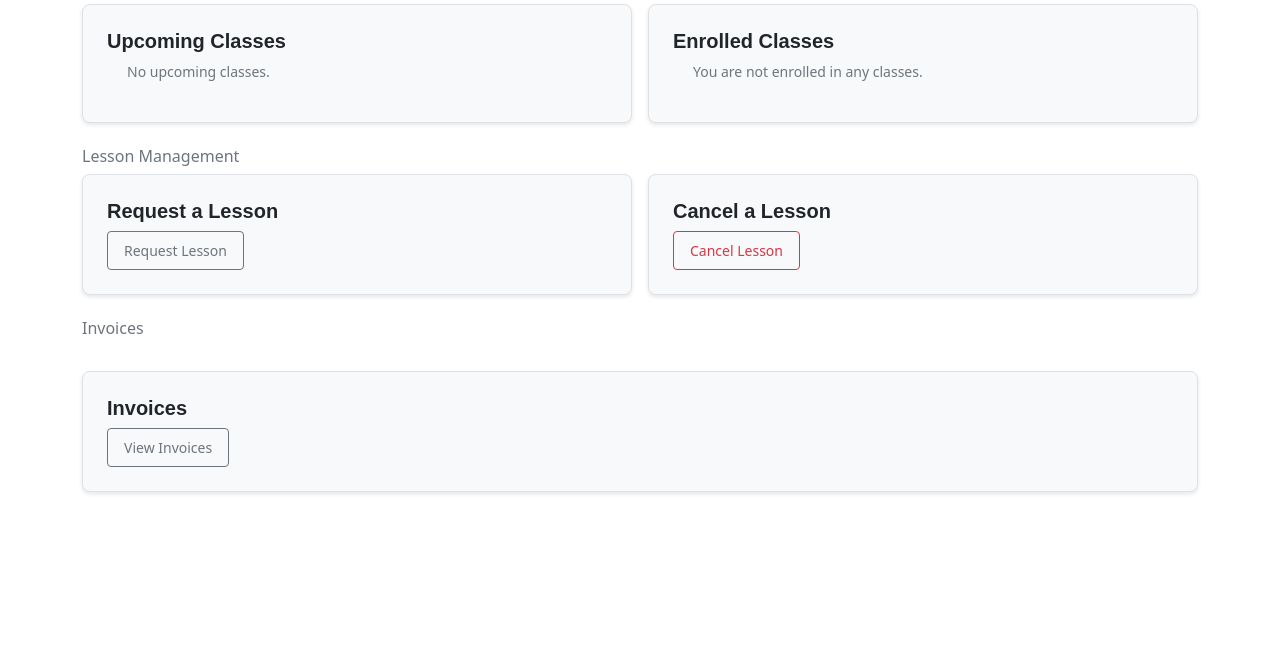
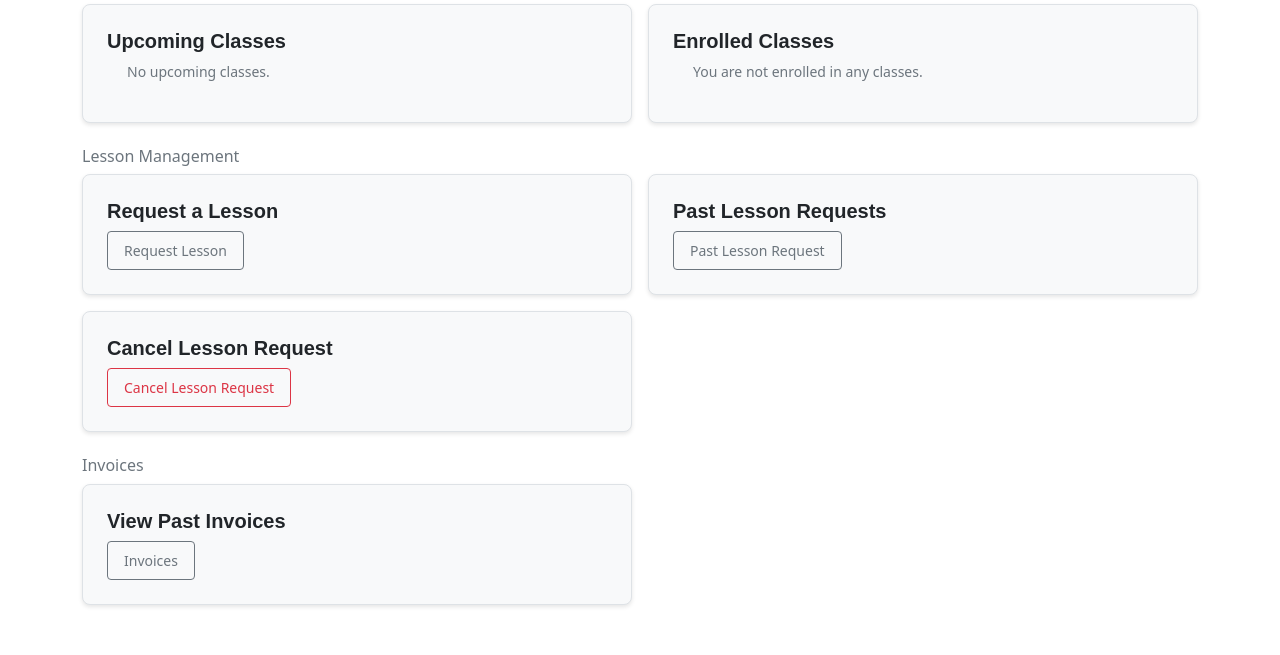
Before and after one commit to Noufabdalm/Narwhal, a Django app: template tutorials/templates/student_dashboard.html in a window 1280 px wide. Shown: the part 195-850 px from the top of the page. Before the commit the page ends 689 px from the top, so only its background shows below. Run offline with Django 3.2, Linux system fonts and the light colour scheme; the template is opened without the code that fills it, so the values that code supplies are empty; some libraries are stand-ins or nearby versions.

Commit message:
Improved front end for tutor and student dashboards

```diff
--- a/tutorials/templates/admin_dashboard.html
+++ b/tutorials/templates/admin_dashboard.html
@@ -82,5 +82,7 @@ Admin Dashboard
             </div>
         </div>
     </div>
+    <div class="row" style="height: 50px;"></div>
+    <div class="row" style="height: 50px;"></div>
 </div>
 {% endblock %}
--- a/tutorials/templates/student_dashboard.html
+++ b/tutorials/templates/student_dashboard.html
@@ -51,23 +51,31 @@ Student Dashboard
                 <a href="{% url 'lesson_requests' %}" class="btn btn-outline-secondary btn-sm">Request Lesson</a>
             </div>
         </div>
+        <!-- View Past Requests -->
+        <div class="col-md-6">
+            <div class="p-4 bg-light border rounded">
+                <h5 class="fw-bold text-dark">Past Lesson Requests</h5>
+                <a href="{% url 'student_lesson_requests' %}" class="btn btn-outline-secondary btn-sm">Past Lesson Request</a>
+            </div>
+        </div>
         <!-- Cancel Lesson -->
         <div class="col-md-6">
             <div class="p-4 bg-light border rounded">
-                <h5 class="fw-bold text-dark">Cancel a Lesson</h5>
-                <a href="{% url 'cancellation_request' %}" class="btn btn-outline-danger btn-sm">Cancel Lesson</a>            </div>
+                <h5 class="fw-bold text-dark">Cancel Lesson Request</h5>
+                <a href="{% url 'cancellation_request' %}" class="btn btn-outline-danger btn-sm">Cancel Lesson Request</a>            </div>
         </div>
     </div>
 
     <!-- Invoices Section -->
     <h6 class="text-muted mt-4 mb-2">Invoices</h6>
-    <div class="row g-3 mt-3">
-        <div class="col-md-12">
+    <div class="row g-3">
+        <!-- View Past Invoices -->
+        <div class="col-md-6">
             <div class="p-4 bg-light border rounded">
-                <h5 class="fw-bold text-dark">Invoices</h5>
-                <a href="{% url 'student_payment_history' %}" class="btn btn-outline-secondary btn-sm">View Invoices</a>
+                <h5 class="fw-bold text-dark">View Past Invoices</h5>
+                <a href="{% url 'student_payment_history' %}" class="btn btn-outline-secondary btn-sm">Invoices</a>
             </div>
         </div>
-    </div>
+    <div class="row" style="height: 50px;"></div>
 </div>
 {% endblock %}
--- a/tutorials/templates/student_lesson_requests.html
+++ b/tutorials/templates/student_lesson_requests.html
@@ -2,7 +2,10 @@
 
 {% block content %}
   <div class="container mt-5">
-    <h2 class="mb-4">My Lesson Requests</h2>
+    <h1 class="d-flex justify-content-between align-items-center">
+      Allocated Lessons
+      <a href="{% url 'admin_dashboard' %}" class="btn btn-primary">Back to Dashboard</a>
+    </h1>
 
     <!-- Sort Options -->
     <div class="mb-4">
```
Also changed, not shown: tutorials/templates/cancellation_request.html (+6 -1 lines), tutorials/templates/lesson_requests.html (+6 -1 lines), tutorials/templates/student_payment_history.html (+66 -14 lines).
